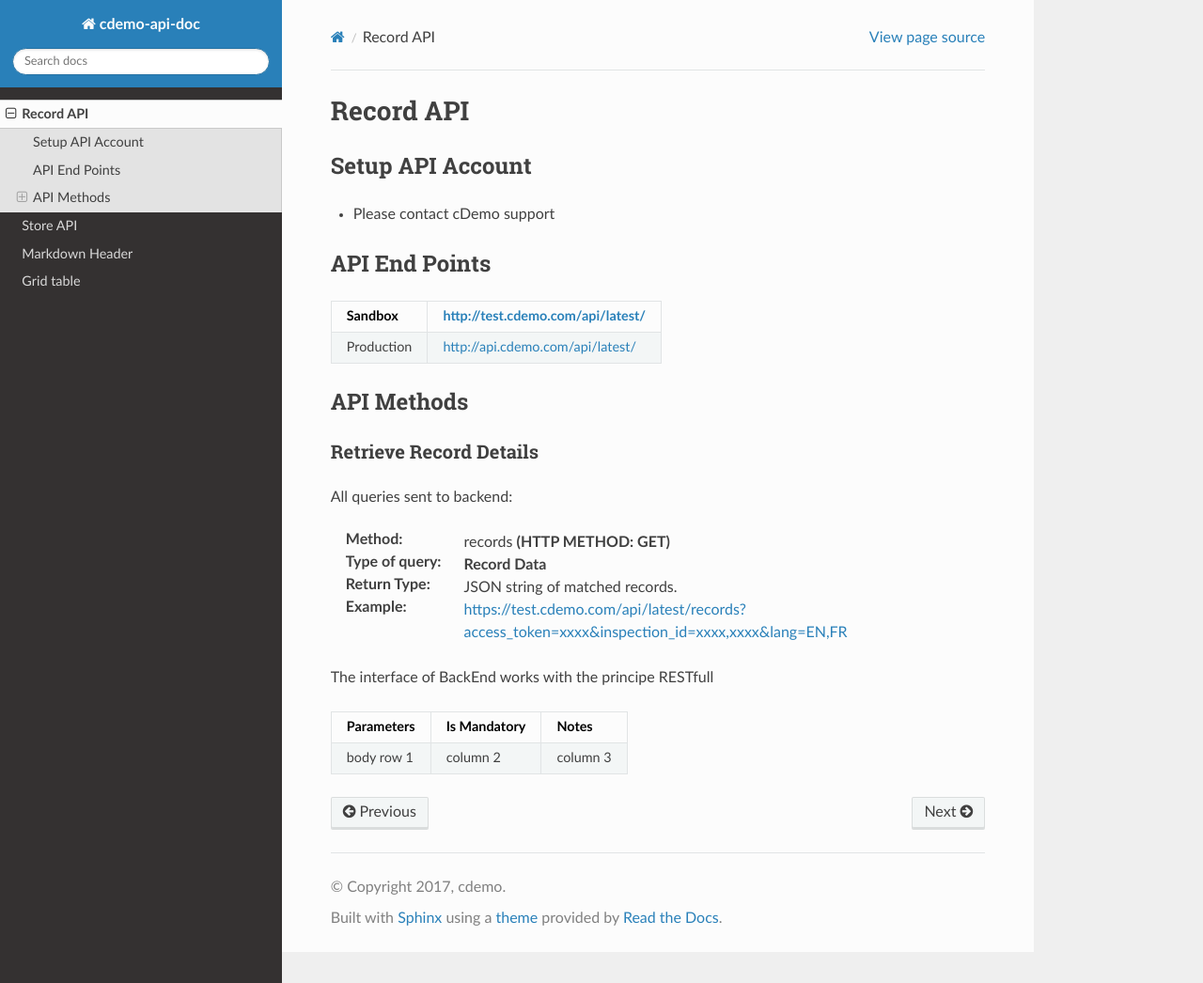
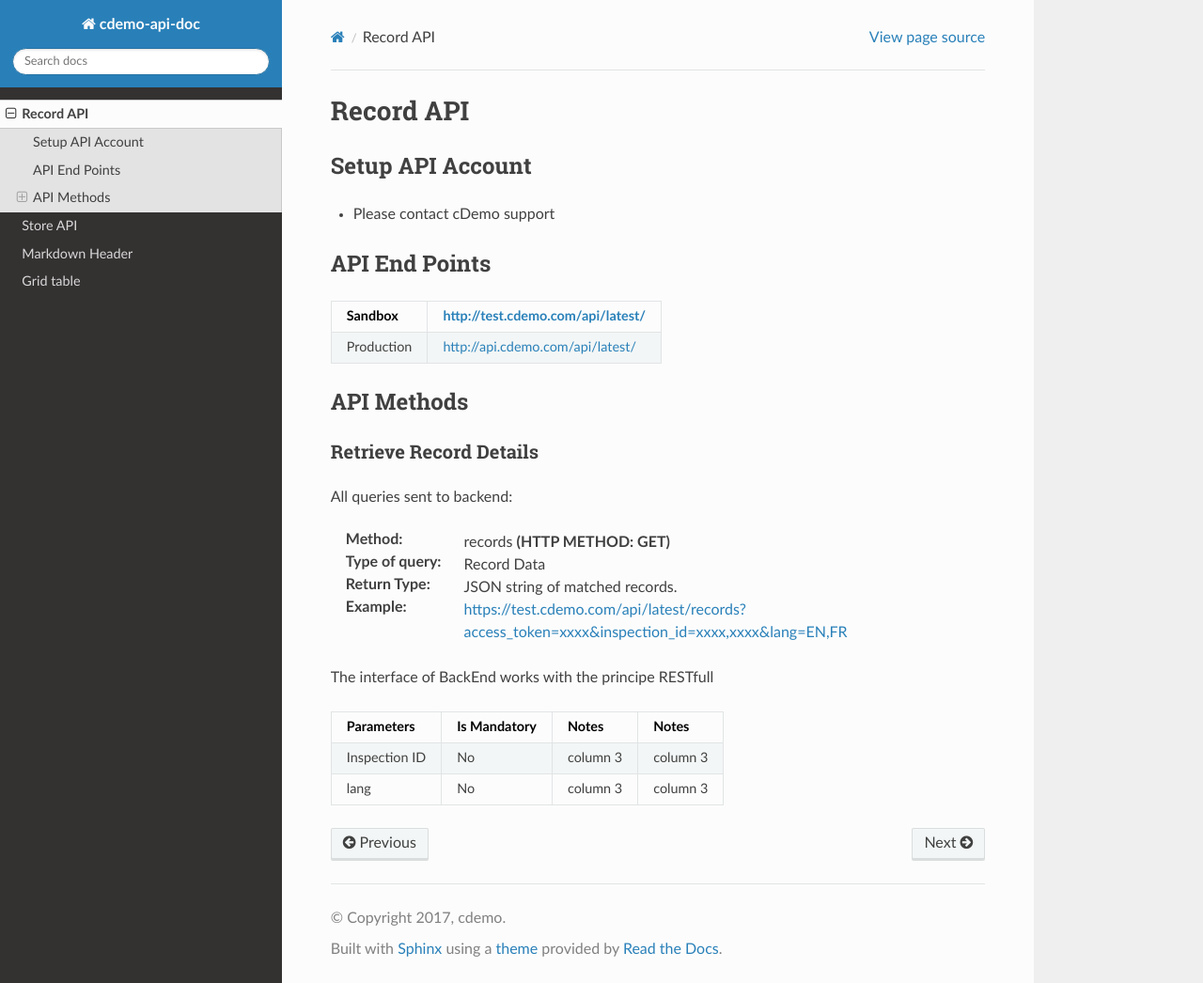
Before and after one commit to cdemomobilesolutions/apidoc, a Sphinx documentation site: the page built from source/record_api.rst, in a window 1280 px wide and 1046 px high. Shown: the whole window at 94% size. Built offline with Sphinx 7.4.7 and the Read the Docs theme 2.0.0, drawn with Linux system fonts in a browser that asks for light colours.

```diff
--- a/source/record_api.rst
+++ b/source/record_api.rst
@@ -25,7 +25,7 @@ All queries sent to backend:
 :Method:
     records **(HTTP METHOD: GET)**
 :Type of query:
-    **Record Data**
+    Record Data
 :Return Type:
     JSON string of matched records.
 :Example:
@@ -33,14 +33,10 @@ All queries sent to backend:
 
 The interface of BackEnd works with the principe RESTfull
 
-+------------+----------------+-----------+
-| Parameters | Is Mandatory   | Notes     |
-+============+================+===========+
-| body row 1 | column 2       | column 3  |
-+------------+----------------+-----------+
-
-=================       =============       =============
-Parameters	             Is Mandatory          Notes
-=================       =============       =============
-Inspection ID       	     GET
-=================       =============       =============
++---------------+----------------+-----------+-----------+
+| Parameters    | Is Mandatory   | Notes     | Notes     |
++===============+================+===========+===========+
+| Inspection ID | No             | column 3  |column 3   |
++---------------+----------------+-----------+-----------+
+| lang          | No             | column 3  |column 3   |
++---------------+----------------+-----------+-----------+
```
